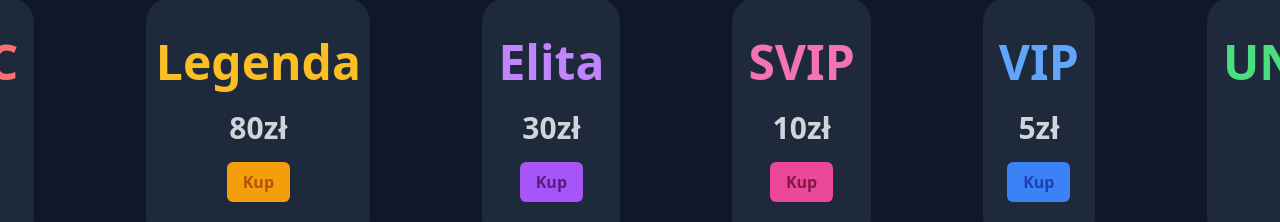
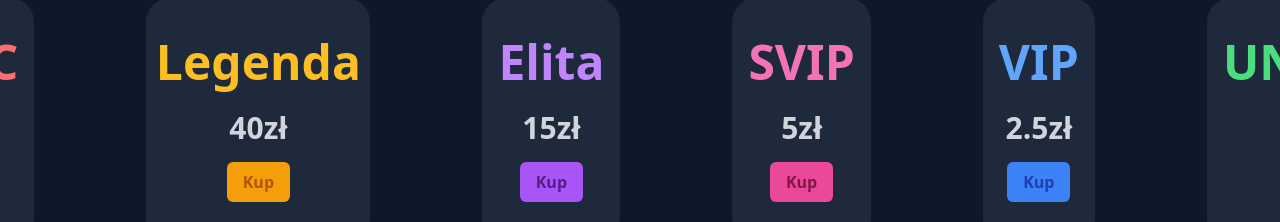
Before and after one commit to bartosz-skejcik/ketamina, a Next.js app: page / in a window 1280 px wide. Shown: the part 930-1152 px from the top of the page. Built offline with nearby package versions, Linux system fonts and the light colour scheme.

Commit message:
zmiana cen

```diff
--- a/pages/index.js
+++ b/pages/index.js
@@ -59,7 +59,7 @@ export default function Home() {
                         setIsOpen={setIsOpen}
                         setValue={setValue}
                         title={"XAMC"}
-                        cost={100}
+                        cost={50}
                         setRank={setRank}
                         setMode={setMode}
                         section={"boxpvp"}
@@ -70,7 +70,7 @@ export default function Home() {
                         setIsOpen={setIsOpen}
                         setValue={setValue}
                         title={"Legenda"}
-                        cost={80}
+                        cost={40}
                         setRank={setRank}
                         setMode={setMode}
                         section={"boxpvp"}
@@ -81,7 +81,7 @@ export default function Home() {
                         setIsOpen={setIsOpen}
                         setValue={setValue}
                         title={"Elita"}
-                        cost={30}
+                        cost={15}
                         setRank={setRank}
                         setMode={setMode}
                         section={"boxpvp"}
@@ -92,7 +92,7 @@ export default function Home() {
                         setIsOpen={setIsOpen}
                         setValue={setValue}
                         title={"SVIP"}
-                        cost={10}
+                        cost={5}
                         setRank={setRank}
                         setMode={setMode}
                         section={"boxpvp"}
@@ -103,7 +103,7 @@ export default function Home() {
                         setIsOpen={setIsOpen}
                         setValue={setValue}
                         title={"VIP"}
-                        cost={5}
+                        cost={2.5}
                         setRank={setRank}
                         setMode={setMode}
                         section={"boxpvp"}
@@ -114,7 +114,7 @@ export default function Home() {
                         setIsOpen={setIsOpen}
                         setValue={setValue}
                         title={"UNBAN"}
-                        cost={10}
+                        cost={5}
                         setRank={setRank}
                         setMode={setMode}
                         section={"boxpvp"}
```
